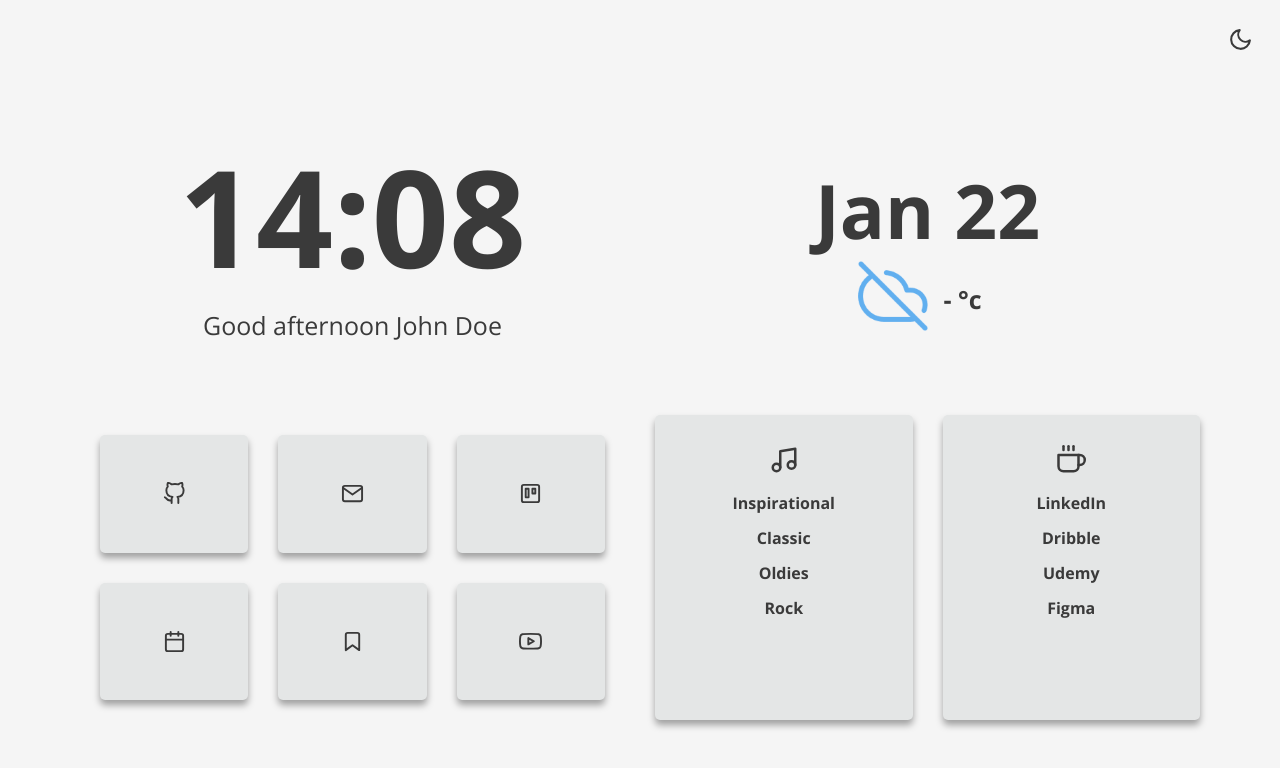
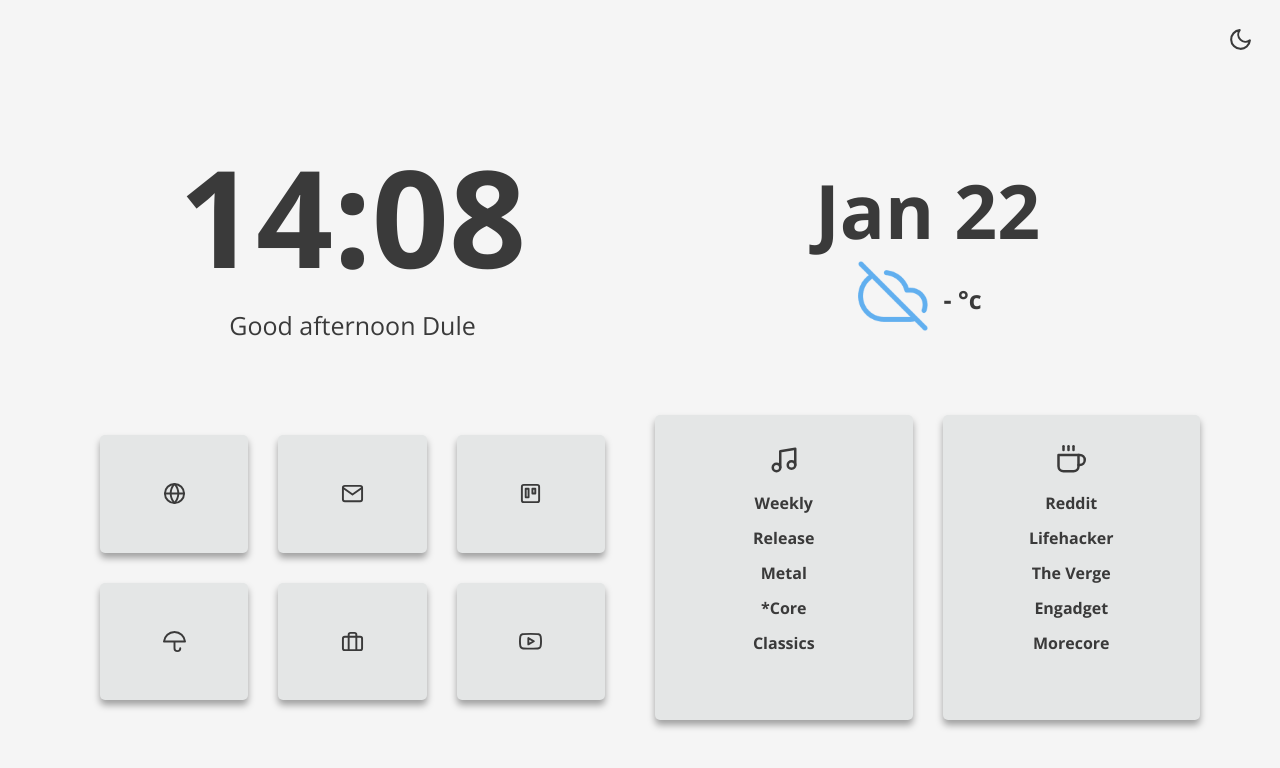
Before and after one commit to duuule/duuule.github.io, a website: page index.html in a window 1280 px wide. Drawn offline with nearby package versions, Linux system fonts and the light colour scheme; no server answers.

Commit message:
Add files via upload

```diff
--- a/index.html
+++ b/index.html
@@ -50,32 +50,32 @@
 
       <div class="buttonLink">
         <a
-          href="https://github.com/"
+          href="https://www.zeit.de"
           target="blank"
           class="buttonLink__link card buttonLink__link-1"
         >
-          <i class="buttonLink__icon" data-feather="github"></i>
+          <i class="buttonLink__icon" data-feather="globe"></i>
         </a>
         <a
           target="blank"
-          href="https://outlook.live.com/mail/inbox"
+          href="https://accounts.google.com/ServiceLogin/signinchooser?service=mail&passive=true&rm=false&continue=https%3A%2F%2Fmail.google.com%2Fmail%2F&ss=1&scc=1&ltmpl=googlemail&emr=1&osid=1&flowName=GlifWebSignIn&flowEntry=ServiceLogin"
           class="buttonLink__link card buttonLink__link-2"
         >
           <i class="buttonLink__icon" data-feather="mail"></i>
         </a>
         <a
           target="blank"
-          href="https://calendar.google.com/calendar/r"
+          href="http://wetterstationen.meteomedia.de/?station=107260&wahl=vorhersage"
           class="buttonLink__link card buttonLink__link-3"
         >
-          <i class="buttonLink__icon" data-feather="calendar"></i>
+          <i class="buttonLink__icon" data-feather="umbrella"></i>
         </a>
         <a
           target="blank"
-          href="https://flipboard.com/"
+          href="http://ictwiki.ict.fraunhofer.de/index.php/Hauptseite"
           class="buttonLink__link card buttonLink__link-4"
         >
-          <i class="buttonLink__icon" data-feather="bookmark"></i>
+          <i class="buttonLink__icon" data-feather="briefcase"></i>
         </a>
         <a
           href="https://columns.app"
@@ -99,46 +99,55 @@
         <i class="list__head" data-feather="music"></i>
         <a
           target="blank"
-          href="https://www.youtube.com/watch?v=dQw4w9WgXcQ"
+          href="https://open.spotify.com/playlist/37i9dQZEVXcIvkmogGSYLm"
           class="list__link"
-          >Inspirational</a
+          >Weekly</a
         >
         <a
           target="blank"
-          href="https://www.youtube.com/watch?v=dQw4w9WgXcQ"
+          href="https://open.spotify.com/playlist/37i9dQZEVXbdWaeDUus2ku"
           class="list__link"
-          >Classic</a
+          >Release</a
         >
         <a
           target="blank"
-          href="https://www.youtube.com/watch?v=dQw4w9WgXcQ"
+          href="https://open.spotify.com/playlist/37i9dQZF1E38f9wDNi4Uf0"
           class="list__link"
-          >Oldies</a
+          >Metal</a
         >
         <a
           target="blank"
-          href="https://www.youtube.com/watch?v=dQw4w9WgXcQ"
+          href="https://open.spotify.com/playlist/37i9dQZF1E39vrrOjYdK65"
           class="list__link"
-          >Rock</a
+          >*Core</a
+        >
+		<a
+          target="blank"
+          href="https://open.spotify.com/playlist/37i9dQZF1E3a8tB90Cyg0c"
+          class="list__link"
+          >Classics</a
         >
       </div>
 
       <div class="card list list__2">
         <i class="list__head" data-feather="coffee"></i>
-        <a href="https://www.linkedin.com" target="blank" class="list__link"
-          >LinkedIn</a
+        <a href="https://www.reddit.com" target="blank" class="list__link"
+          >Reddit</a
         >
-        <a href="https://dribbble.com/" target="blank" class="list__link"
-          >Dribble</a
+        <a href="https://lifehacker.com/" target="blank" class="list__link"
+          >Lifehacker</a
         >
-        <a href="https://www.udemy.com/" target="blank" class="list__link"
-          >Udemy</a
+        <a href="https://www.theverge.com" target="blank" class="list__link"
+          >The Verge</a
+        >
+		<a href="https://www.engadget.com" target="blank" class="list__link"
+          >Engadget</a
         >
         <a
-          href="https://www.figma.com/files/recent"
+          href="https://www.morecore.de"
           target="blank"
           class="list__link"
-          >Figma</a
+          >Morecore</a
         >
       </div>
     </div>
--- a/js/greeting.js
+++ b/js/greeting.js
@@ -3,7 +3,7 @@ const today = new Date();
 const hour = today.getHours();
 
 // Here you can change your name
-const name = ' John Doe';
+const name = ' Dule';
 
 // Here you can change your greetings
 const gree1 = 'Go to Sleep!  ';
--- a/js/weather.js
+++ b/js/weather.js
@@ -21,8 +21,8 @@ setPosition();
 function setPosition(position) {
   // Here you can change your position
   // You can use https://www.latlong.net/ to get it! (I use San Francisco as an example)
-  let latitude = 37.774929;
-  let longitude = -122.419418;
+  let latitude = 49.006889;
+  let longitude = 8.403653;
 
   getWeather(latitude, longitude);
 }
@@ -52,7 +52,7 @@ function getWeather(latitude, longitude) {
 
 // Display Weather info
 function displayWeather() {
-  iconElement.innerHTML = `<img src="icons/OneDark/${weather.iconId}.png"/>`;
+  iconElement.innerHTML = `<img src="icons/Nord/${weather.iconId}.png"/>`;
   tempElement.innerHTML = `${weather.temperature.value}°<span class="darkfg">${tempUnit}</span>`;
   descElement.innerHTML = weather.description;
 }
```
